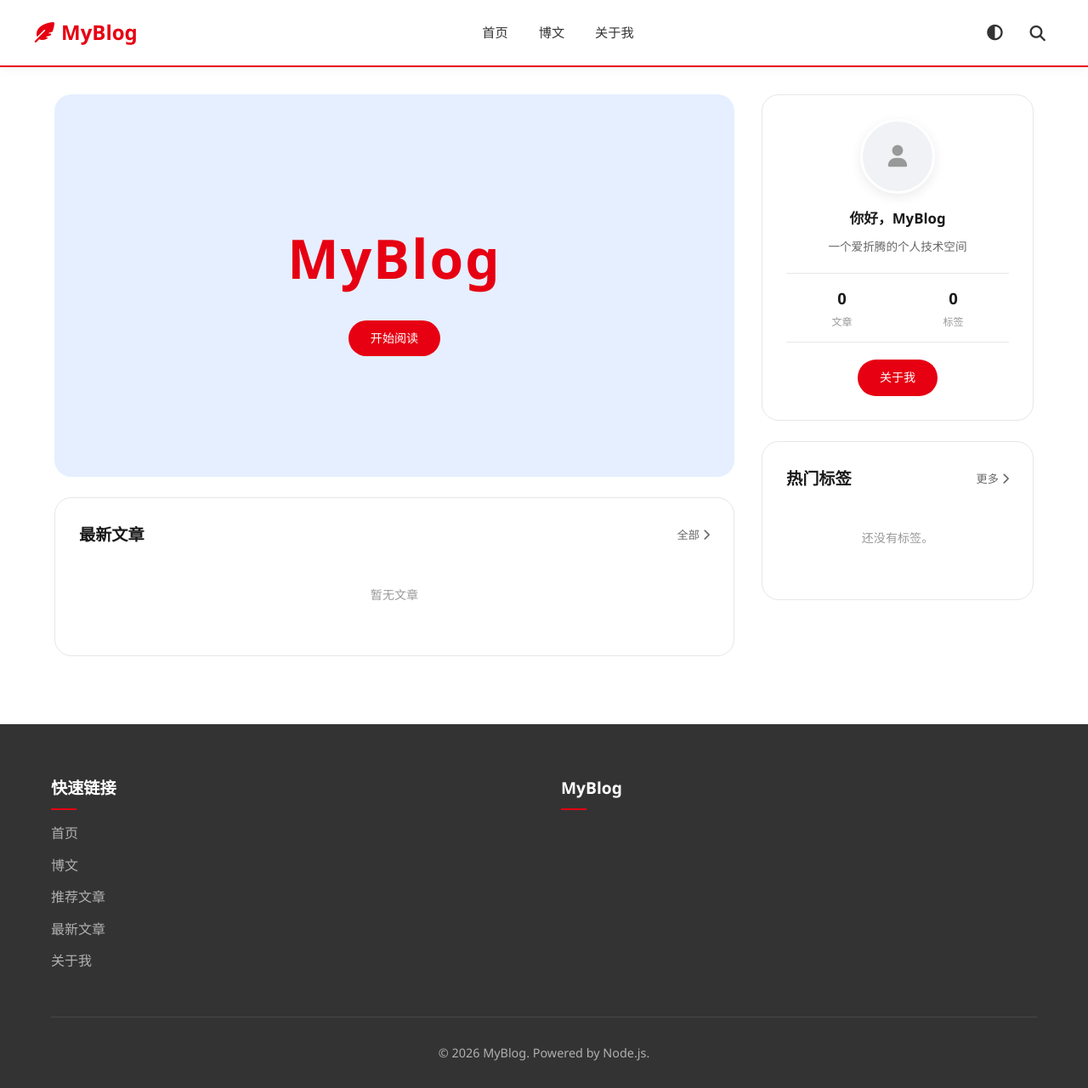
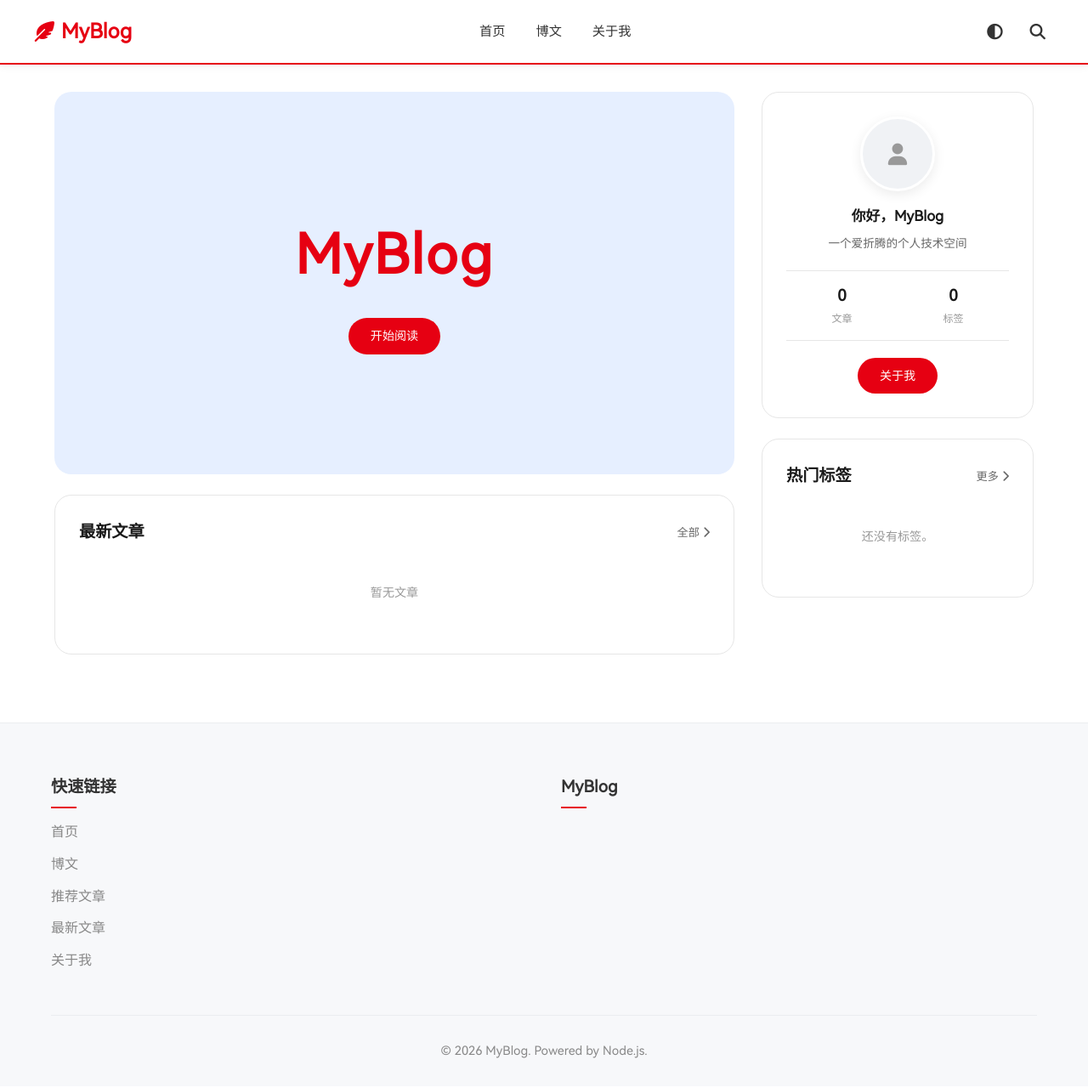
Before and after one commit to wng409/myblog-core, a Node server app: page / in a window 1280 px wide. Shown: the whole page at 85% size. After the commit the page ends 1245 px from the top, so only its background shows below. Run offline with Node 20, Linux system fonts and the light colour scheme; data comes from the database, SQL or seed files in the repository; data that the repository does not hold is empty; some libraries are stand-ins or nearby versions.

Commit message:
feat(v5): 引入 HarmonyOS Sans 字体、同步浅色页脚、无封面卡片与日志设备图标
- 字体：内置 HarmonyOS_Sans_Regular.ttf（未修改）与官方 LICENSE_Fonts；
  site-v5.css 顶部新增 @font-face，全局字体栈前置 HarmonyOS_Sans；
  CSP font-src 已含 'self'，无需改动
- 页脚：同步私有版极简浅色 SaaS 配色（--footer-bg/text/muted/border），
  深色模式同步；页脚与版权区边框改用 --footer-border；社交图标底色适配浅色底
- 卡片：无封面文章不再渲染缩略图/封面容器，正文占满整行；
  封面图补 alt=标题（index.ejs / posts/list.ejs）
- 日志：设备图标支持 HarmonyOS 内联 SVG，Linux 改用 fab 前缀；
  因 CSP 禁止内联 style，尺寸与对齐改由 .log-ua svg 控制
- 文档：中英 README 补充 HarmonyOS Sans 免费商用声明、许可条款与目录结构

红线遵守：未引入 View Transitions、未改动 About 页、未带入 SSE/私密文章/配额。

```diff
--- a/public/css/admin.css
+++ b/public/css/admin.css
@@ -1603,6 +1603,8 @@ body:has(.admin-container) {
 }
 .log-meta i { color: var(--admin-text-tertiary); margin-right: 5px; }
 .log-ua { cursor: help; }
+/* 鸿蒙设备图标为内联 SVG（CSP 禁止内联 style，故在这里统一尺寸与对齐） */
+.log-ua svg { vertical-align: -2px; margin-right: 6px; }
 
 /* 状态点 */
 .dot { width: 8px; height: 8px; border-radius: 50%; flex: 0 0 auto; background: var(--admin-text-tertiary); }
--- a/public/css/site-v5.css
+++ b/public/css/site-v5.css
@@ -2,6 +2,18 @@
    前台 v5 样式（首页 / 文章详情 / 关于我）
    来源：私有版 v5 设计，已剔除首屏美图、动态与内网入口
    ============================================================ */
+
+/* ============================================================
+   0. 字体：HarmonyOS Sans（华为官方字体，免费商用，随仓库分发）
+   授权文件见仓库根目录 LICENSE_Fonts
+   ============================================================ */
+@font-face {
+  font-family: 'HarmonyOS_Sans';
+  src: url('/HarmonyOS_Sans_Regular.ttf') format('truetype');
+  font-weight: normal;
+  font-style: normal;
+  font-display: swap; /* 字体加载期间先显示回退字体，避免白屏 */
+}
 
 /* ============================================================
    1. 首页：双栏布局
--- a/public/css/style.css
+++ b/public/css/style.css
@@ -44,9 +44,11 @@ html {
   --shadow: 0 2px 8px rgba(0,0,0,0.1);
   --header-shadow: 0 2px 10px rgba(0, 0, 0, 0.06);
   --menu-shadow: 0 8px 28px rgba(0, 0, 0, 0.15);
-  --footer-bg: #333333;
-  --footer-text: #ffffff;
-  --footer-muted: #b0b0b0;
+  /* 页脚：极简浅色 SaaS 风格（顶部 1px 细边框由 --footer-border 控制） */
+  --footer-bg: #f7f8fa;
+  --footer-text: #333333;
+  --footer-muted: #888888;
+  --footer-border: #ebedf0;
   --accent-soft: color-mix(in srgb, var(--brand-color, #e60012) 8%, transparent);
   color-scheme: light;
 
@@ -112,9 +114,10 @@ html {
   --shadow: 0 2px 8px rgba(0,0,0,0.4);
   --header-shadow: 0 2px 10px rgba(0, 0, 0, 0.4);
   --menu-shadow: 0 8px 28px rgba(0, 0, 0, 0.55);
-  --footer-bg: #141414;
+  --footer-bg: #161616;
   --footer-text: #e8e8e8;
   --footer-muted: #9a9a9a;
+  --footer-border: #2a2a2a;
   --accent-soft: color-mix(in srgb, var(--brand-color, #e60012) 22%, transparent);
   --hw-border: #3d3d3d;
   --hw-light-gray: #2f2f2f;
@@ -128,7 +131,8 @@ html {
   margin: 0;
   padding: 0;
   box-sizing: border-box;
-  font-family: 'Segoe UI', 'Microsoft YaHei', sans-serif;
+  /* HarmonyOS Sans 置于首位；@font-face 定义在 site-v5.css 顶部 */
+  font-family: 'HarmonyOS_Sans', 'Segoe UI', 'Microsoft YaHei', sans-serif;
 }
 
 body {
@@ -1041,6 +1045,7 @@ header {
    ============================================================ */
 footer {
   background: var(--footer-bg);
+  border-top: 1px solid var(--footer-border);
   color: var(--footer-text);
   padding: 60px 0 30px;
 }
@@ -1097,7 +1102,7 @@ footer {
   justify-content: center;
   width: 36px;
   height: 36px;
-  background: var(--white-10);
+  background: var(--surface-gray);
   border-radius: 50%;
   transition: all 0.3s;
   color: var(--footer-text);
@@ -1105,13 +1110,14 @@ footer {
 
 .social-links a:hover {
   background: var(--hw-red);
+  color: #ffffff;
   transform: translateY(-3px);
 }
 
 .copyright {
   text-align: center;
   padding-top: 30px;
-  border-top: 1px solid var(--white-10);
+  border-top: 1px solid var(--footer-border);
   color: var(--footer-muted);
   font-size: 0.9rem;
 }
--- a/views/index.ejs
+++ b/views/index.ejs
@@ -88,13 +88,12 @@
                     <% } %>
                   </div>
                 </div>
-                <div class="post-item-thumb">
-                  <% if (post.cover_image) { %>
-                    <img src="<%= post.cover_image %>" alt="" loading="lazy" decoding="async">
-                  <% } else { %>
-                    <span class="post-item-thumb-ph"><i class="fas fa-file-alt"></i></span>
-                  <% } %>
-                </div>
+                <%# 无封面时不渲染缩略图容器，让文字占满整行 %>
+                <% if (post.cover_image) { %>
+                  <div class="post-item-thumb">
+                    <img src="<%= post.cover_image %>" alt="<%= post.title %>" loading="lazy" decoding="async">
+                  </div>
+                <% } %>
               </a>
             <% }) %>
           </div>
@@ -131,13 +130,12 @@
                     <% } %>
                   </div>
                 </div>
-                <div class="post-item-thumb">
-                  <% if (post.cover_image) { %>
-                    <img src="<%= post.cover_image %>" alt="" loading="lazy" decoding="async">
-                  <% } else { %>
-                    <span class="post-item-thumb-ph"><i class="fas fa-file-alt"></i></span>
-                  <% } %>
-                </div>
+                <%# 无封面时不渲染缩略图容器，让文字占满整行 %>
+                <% if (post.cover_image) { %>
+                  <div class="post-item-thumb">
+                    <img src="<%= post.cover_image %>" alt="<%= post.title %>" loading="lazy" decoding="async">
+                  </div>
+                <% } %>
               </a>
             <% }) %>
           </div>
```
Also changed, not shown: README.zh-CN.md (+16 -1 lines), public/js/admin-logs.js (+16 -1 lines), views/posts/list.ejs (+6 -9 lines), README.md, public/HarmonyOS_Sans_Regular.ttf (added), 1 other file.
